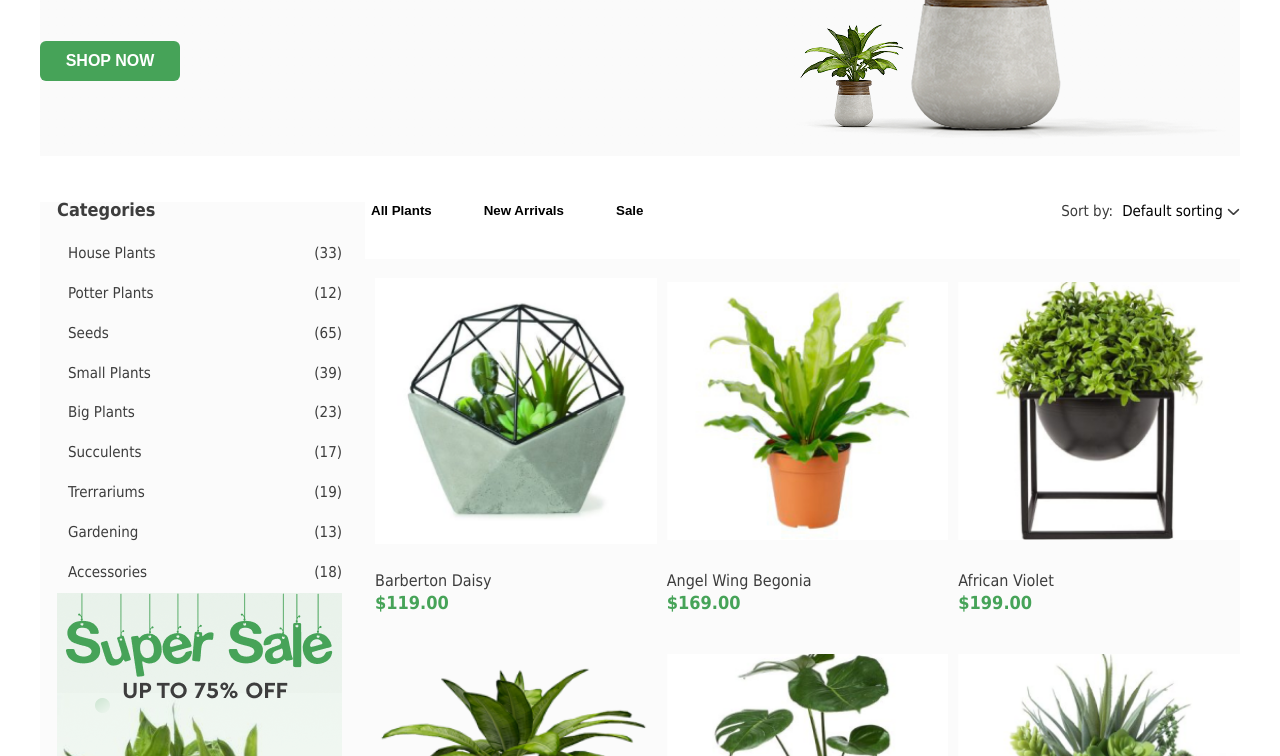
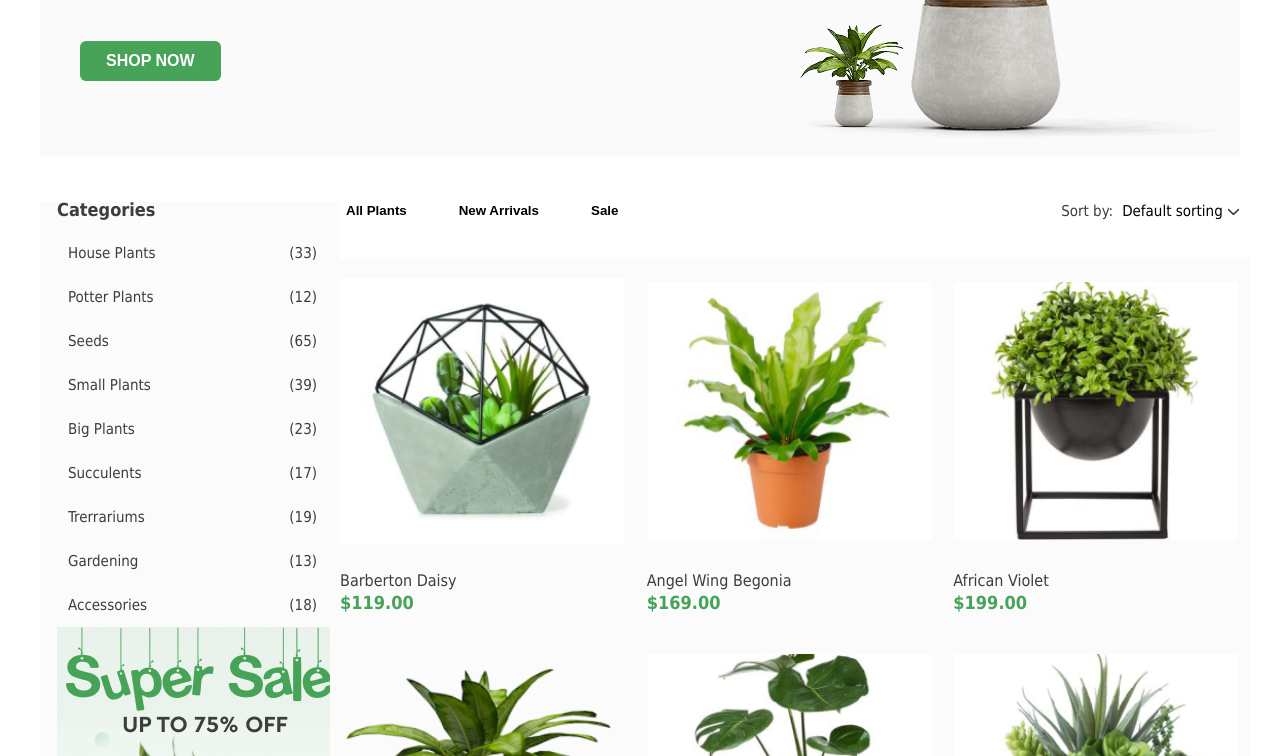
Before and after one commit to olhaLK/Front-end-basic, a plain HTML site: page hw-site-greenshop/index.html in a window 1280 px wide. Shown: the part 405-1161 px from the top of the page. Drawn offline with Linux system fonts and the light colour scheme.

Commit message:
hw 8.1: corrections(structure, float`s, padding`s)

```diff
--- a/hw-site-greenshop/css/style.css
+++ b/hw-site-greenshop/css/style.css
@@ -48,8 +48,7 @@
     display: flex;
     justify-content: center;
     align-items: center;
-    width: 100px;
-    height: 35px;
+    padding: 8px 17px;
     border-radius: 6px;
     background: #46A358;
     text-decoration: none;
@@ -57,7 +56,6 @@
 
 .login svg {
     display: flex;
-
 }
 
 .login span{
@@ -103,6 +101,7 @@
     flex-direction: column;
     align-items: flex-start;
     justify-content: center;
+    padding-left: 40px;
 }
 
 h1 {
@@ -142,8 +141,7 @@ h1 {
 .btn-shop {
     cursor: pointer;
     margin-top: 44px;
-    width: 140px;
-    height: 40px;
+    padding: 10px 26px;
     border: none;
     border-radius: 6px;
     background: #46A358;
@@ -154,11 +152,22 @@ h1 {
     text-transform: uppercase;
 }
 
+.container {
+    display: flex;
+    margin-top: 46px;
+}
+
+.content-left {
+    width: 25%;
+}
+
+.content-right {
+    width: 75%;
+}
+
 .categories {
     padding: 0 23px 19px 17px;
-    float: left;
     background: #FBFBFB;
-    margin-top: 46px;
 }
 
 .categories h2 {
@@ -171,30 +180,27 @@ h1 {
     list-style: none;
     padding: 0;
     margin: 0;
+    padding-top: 13px;
 }
 
 .categories li {
-    padding-top: 16px;
-    padding-left: 11px;
+    display: flex;
+    padding: 13px 0 13px 11px;
     font-size: 15px;
     font-weight: 400;
-    line-height: 266.667%;
 }
 
 .categories a {
-    float: left;
     text-decoration: none;
     color: #3D3D3D;
     width: 100%;
+    display: flex;
+    justify-content: space-between;
 }
 
 .categories a:hover {
     color: #46A358;
     font-weight: 700;
-}
-
-.categories a span {
-    float: right;
 }
 
 .sorting {
@@ -205,7 +211,6 @@ h1 {
     flex-direction: row;
     flex-wrap: nowrap;
     justify-content: space-between;
-    margin-top: 46px;
     padding: 0;
 
 }
@@ -314,7 +319,8 @@ h1 {
 }
 
 .paginator {
-    float: right;
+    display: flex;
+    justify-content: flex-end;
     margin-top: 90px;
 }
 
--- a/hw-site-greenshop/index.html
+++ b/hw-site-greenshop/index.html
@@ -46,7 +46,8 @@
             </div>
         </section>
 
-
+        <div class="container">
+            <div class="content-left">
                 <section class="categories">
                     <h2>Categories</h2>
                     <ul>
@@ -64,8 +65,10 @@
                         <img src="img/img-super-sale-banner.png" alt="Sale Banner">
                     </article>
                 </section>
+            </div>
 
 
+            <div class="content-right">
                 <section class="sorting">
                     <ul class="filter">
                         <li>
@@ -220,6 +223,8 @@
                         </svg>
                     </a>
                 </div>
+            </div>
+        </div>
     </main>
 </body>
 </html>
```
Lines whose indentation alone changed are shown as unchanged.
